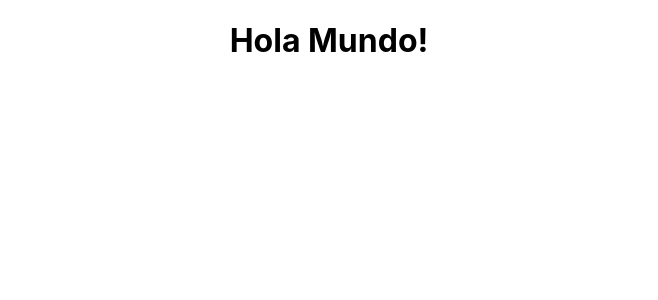
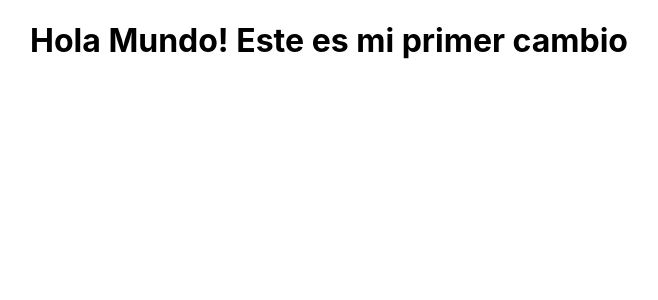
Before and after one commit to Lasek01/coderhouse, a React (Create React App) app: page / in a window 1280 px wide. Shown: the top 300 px of the page, without its empty margins (311-969 px from the left). Built offline with nearby package versions, Linux system fonts and the light colour scheme.

Commit message:
tercer commit

```diff
--- a/src/App.js
+++ b/src/App.js
@@ -4,7 +4,7 @@ import './App.css';
 function App() {
   return (
     <div className="App">
-      <h1> Hola Mundo! </h1>
+      <h1> Hola Mundo! Este es mi primer cambio</h1>
     </div>
   );
 }
```
